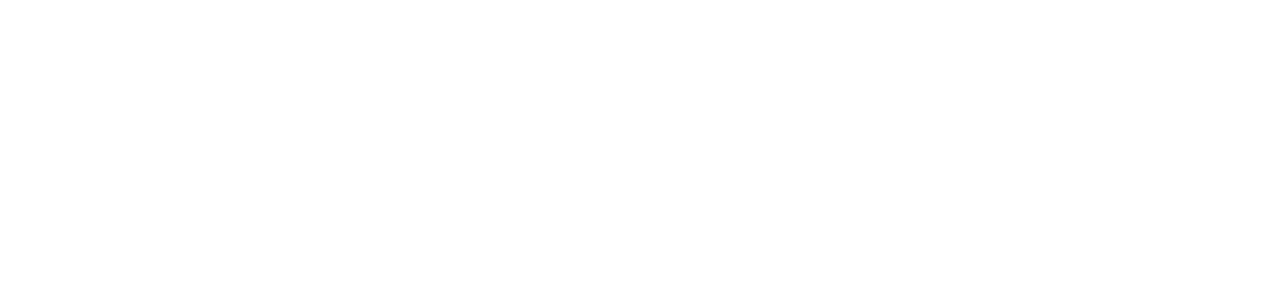
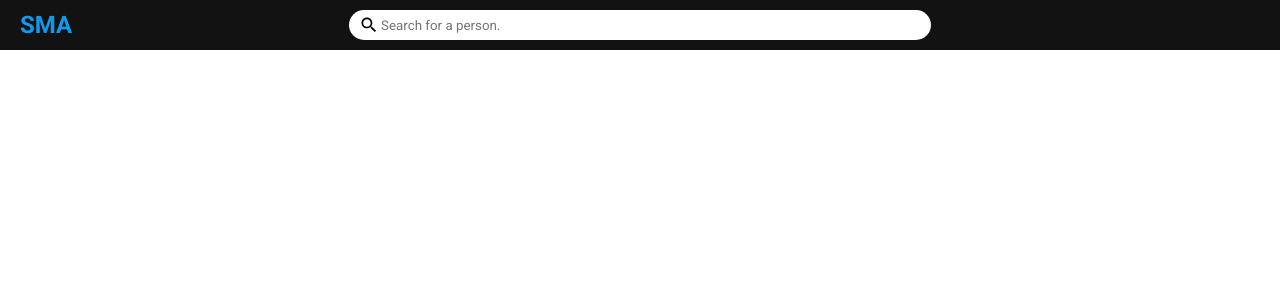
Before and after one commit to hegworks/social-media-frontend, a React (Create React App) app: page /home in a window 1280 px wide. Shown: the top 300 px of the page. Built offline with nearby package versions, Linux system fonts and the light colour scheme.

Commit message:
Create topbar

```diff
--- a/package.json
+++ b/package.json
@@ -4,6 +4,7 @@
   "private": true,
   "dependencies": {
     "@material-ui/core": "^4.11.4",
+    "@material-ui/icons": "^4.11.2",
     "@testing-library/jest-dom": "^5.14.1",
     "@testing-library/react": "^11.2.7",
     "@testing-library/user-event": "^12.8.3",
--- /dev/null
+++ b/src/components/Topbar.jsx
@@ -0,0 +1,102 @@
+import React, { useContext, useState } from "react";
+import { Search } from "@material-ui/icons";
+import { Link } from "react-router-dom";
+import { CookieManager } from "./CookieManager";
+import './styles/topbar.scss';
+import { Button, Container, TextField, Avatar, Divider, Box, Input } from "@material-ui/core";
+import { styled } from "@material-ui/core/styles";
+import axios from "axios";
+
+const TopbarButton = styled(Button)({
+  justifyContent: "left",
+  display: "flex",
+  alignItems: "center"
+});
+
+const TopbarAvatar = styled(Avatar)({
+  width: 32,
+  height: 32,
+  margin: 5
+});
+
+const Items = ({ value, link, image }) => {
+  return (
+    <TopbarButton
+      variant="outlined"
+      color="default"
+      fullWidth
+      type="submit"
+      href={link}
+    >
+      <TopbarAvatar src={"http://localhost:8880/" + image} />
+      {value}
+    </TopbarButton>
+  );
+};
+
+const Topbar = props => {
+  const [searchValue, setSearchValue] = useState("");
+  const [list, setList] = useState([]);
+
+  const handleSearch = async e => {
+    e.preventDefault();
+    const input = e.target.value;
+    setSearchValue(input);
+
+    if (input !== "") {
+      try {
+        const response = await axios.get("http://localhost:8880/api/users/search/" + input);
+        setList(
+          response.data.map((user) => {
+            return (
+              <Items
+                key={user._id}
+                value={user.firstName + " " + user.lastName + " (" + user.username + ")"}
+                link={user._id}
+                image={user.profilePicture}
+              />
+            )
+          })
+        )
+        console.log(list)
+      } catch (err) {
+        console.log(err);
+      }
+    } else {
+      setList([]);
+    }
+  };
+
+  return (
+    <div className="topbar">
+      <div className="stickypart">
+        <div className="topbarLeft">
+          <span className="logo">
+            SMA
+          </span>
+        </div>
+        <div className="topbarMiddle">
+          <div className="searchBar">
+            <Search className="searchIcon" />
+            <input
+              placeholder="Search for a person."
+              className="searchInput"
+              id="search"
+              label="Search"
+              name="search"
+              autoComplete="search"
+              value={searchValue}
+              onChange={handleSearch}
+            />
+          </div>
+        </div>
+        <div className="topbarEnd" />
+      </div>
+      <Container maxWidth="sm">
+        {list}
+      </Container>
+    </div>
+  )
+}
+
+export default Topbar;
--- a/src/components/home.jsx
+++ b/src/components/home.jsx
@@ -1,11 +1,13 @@
 import React, { useContext } from "react";
 import { CookieManager } from "./CookieManager";
+import Topbar from "./Topbar";
 
 const Home = (props) => {
 	const { token, userid } = useContext(CookieManager);
 
 	return (
 		<div>
+			<Topbar />
 			<h6>{token}</h6>
 			<h6>{userid}</h6>
 		</div>
--- /dev/null
+++ b/src/components/styles/topbar.scss
@@ -0,0 +1,65 @@
+.topbar {
+  display: flex;
+  width: 100%;
+  flex-direction: column;
+}
+
+.stickypart {
+  background-color: #121212;
+  width: 100%;
+  height: 50px;
+  display: flex;
+  align-items: center;
+  position: sticky;
+  top: 0;
+  z-index: 999;
+}
+
+.topbarLeft {
+  flex: 3;
+}
+
+.logo {
+  font-size: 24px;
+  margin-left: 20px;
+  font-weight: bold;
+  color: #1199ee;
+  cursor: default;
+  transition: 1s;
+
+  &:hover {
+    color: white;
+    text-shadow: 0 0 5px #839fcf, 0 0 20px #b2c0da, 0 0 70px #c5cedd;
+  }
+}
+
+.topbarMiddle {
+  flex: 5;
+
+  .searchBar {
+    width: 100%;
+    height: 30px;
+    background-color: white;
+    border-radius: 30px;
+    display: flex;
+    align-items: center;
+  }
+
+  .searchIcon {
+    font-size: 20px !important;
+    margin-left: 10px;
+  }
+
+  .searchInput {
+    border: none;
+    width: 90%;
+
+    &:focus {
+      outline: none;
+    }
+  }
+}
+
+.topbarEnd {
+  flex: 3;
+}
```
Also changed, not shown: 1 other file (tests, documents, lock files or other folders).
